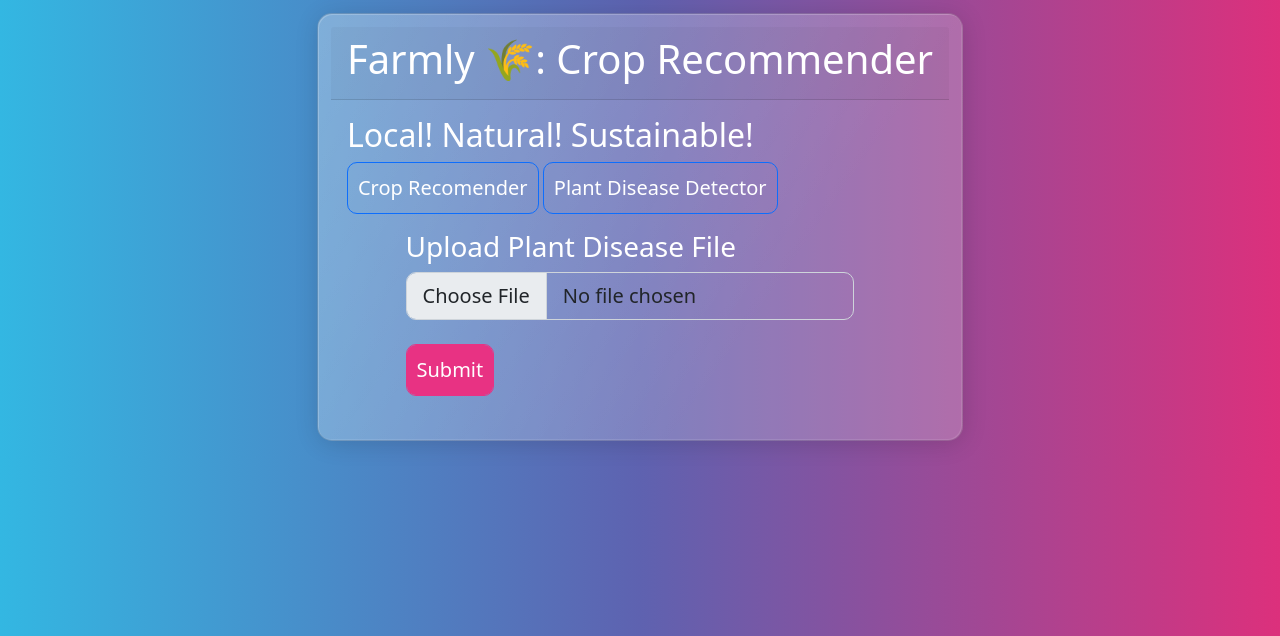
After one commit to Agnij-Moitra/farmly, a Flask app: page /Disease-Detection in a window 1280 px wide. The commit adds this page. Shown: the top 636 px of the page. Run offline with Flask 2, Linux system fonts and the light colour scheme; parts of the project's set-up code (start-up, migrations or seed data) failed here and were passed over.

Commit message:
make nav bar and disease detection template

```diff
--- a/app.py
+++ b/app.py
@@ -29,6 +29,23 @@ def index():
         return render_template("./out.html", crop=crop, n=n, p=p, k=k)
     return render_template("./index.html")
 
+@app.route("/Disease-Detection", methods=["GET", "POST"])
+def disease_detection():
+    # if request.method == "POST":
+    #     temp = float(request.form.get("temperature"))
+    #     hum = float(request.form.get("humidity"))
+    #     ph = float(request.form.get("ph"))
+    #     rain = float(request.form.get("rainfall"))
+    #     pred = recommend(temp, hum, ph, rain)
+    #     crop = pred[0].capitalize()
+    #     n = pred[1][0]
+    #     p = pred[1][1]
+    #     k = pred[1][2]
+
+    #     return render_template("./out.html", crop=crop, n=n, p=p, k=k)
+    # return render_template("./index.html")
+    return render_template("./Disease-Detection.html")
+
 
 def recommend(temp, hum, ph, rain):
     preds = list(model.predict([[temp, hum, ph, rain]])[0])
--- a/requirements.txt
+++ b/requirements.txt
@@ -3,3 +3,5 @@ Jinja2==3.0.1
 gunicorn==20.1.0
 scikit-learn==0.24.1
 pandas==1.2.5
+opencv-python==4.5.5.64
+selenium==4.1.3
--- a/static/styles.css
+++ b/static/styles.css
@@ -48,10 +48,11 @@ input::after {
   background: transparent;
   background-color: transparent;
 }
-.btn {
+/* .btn {
   display: inline-block;
   font-weight: 400;
   line-height: 1.5;
+  text-decoration-color: white;
   color: #fff;
   text-align: center;
   vertical-align: middle;
@@ -60,3 +61,7 @@ input::after {
   font-size: 1rem;
   border-radius: 15 px;
 }
+
+#btn {
+  color: white;
+} */
--- /dev/null
+++ b/templates/Disease-Detection.html
@@ -0,0 +1,33 @@
+{% extends "layout.html" %} {% block body %}
+<form
+  action="/Disease-Detection"
+  method="post"
+  class="bs-component"
+  style="margin-left: 10%"
+  enctype="multipart/form-data"
+>
+  <h3>Upload Plant Disease File</h3>
+    <input
+      class="form-control form-control-lg"
+      type="file"
+      name="plantDiseaseImg"
+      id="inputLarge"
+      style="
+        padding: 5 px;
+        background-color: transparent;
+        border-radius: 10px;
+        width: 85%;
+      "
+      .
+      accept=".txt, .pdf, .docx, .doc, .epub"
+    />
+    <br />
+    <button
+      type="submit"
+      class="btn btn-primary form-control form-control-lg"
+      style="padding: 10px; width: max-content; border-radius: 10px"
+    >
+    Submit
+  </div>
+</form>
+{% endblock %}
--- a/templates/index.html
+++ b/templates/index.html
@@ -62,7 +62,7 @@
     <button
       type="submit"
       class="btn btn-primary form-control form-control-lg"
-      style="padding: 10px; width: 120px; border-radius: 10px"
+      style="padding: 10px; width: max-content; border-radius: 10px"
     >
     Recommend
     </button>
--- a/templates/layout.html
+++ b/templates/layout.html
@@ -1,34 +1,52 @@
 <!DOCTYPE html>
 <html lang="en">
+
 <head>
-    <link
-      href="https://cdn.jsdelivr.net/npm/bootstrap@5.1.3/dist/css/bootstrap.min.css"
-      rel="stylesheet"
-      integrity="sha384-1BmE4kWBq78iYhFldvKuhfTAU6auU8tT94WrHftjDbrCEXSU1oBoqyl2QvZ6jIW3"
-      crossorigin="anonymous"
-    />
+  <link href="https://cdn.jsdelivr.net/npm/bootstrap@5.1.3/dist/css/bootstrap.min.css" rel="stylesheet"
+    integrity="sha384-1BmE4kWBq78iYhFldvKuhfTAU6auU8tT94WrHftjDbrCEXSU1oBoqyl2QvZ6jIW3" crossorigin="anonymous" />
   <link rel="stylesheet" href="../static/styles.css" />
   <meta charset="UTF-8" />
   <meta http-equiv="X-UA-Compatible" content="IE=edge" />
   <meta name="viewport" content="width=device-width, initial-scale=1.0" />
   <title>Farmly | Local Natural Sustainable</title>
   <link href="../static/favicon.ico" rel="icon" />
+
+
 </head>
+
 <body>
-    <div
-      class="card text-white bg-secondary mb-3"
-      style="
+  <div class="card text-white bg-secondary mb-3" style="
         max-width: fit-content;
         justify-content: center;
         align-self: center;
         margin: auto;
-      "
-    >
-      <div class="card-header"><h1>Farmly 🌾: Crop Recommender</h1></div>
+        margin-top: 1%;
+        margin-bottom: 2%;
+      ">
+
+    <div class="card-header">
+      <h1>Farmly 🌾: Crop Recommender</h1>
+    </div>
     <div class="card-body">
-        <h5 class="card-title">Local! Natural! Sustainable!</h5>
+      <h2 class="card-title">Local! Natural! Sustainable!</h2>
+      <span>
+        <button type="submit" id="btn" class="btn btn-outline-primary form-control form-control-lg"
+          style="padding: 10px; width: max-content; border-radius: 10px;">
+          <a href="/" style="color: white; text-decoration: none;">Crop Recomender</a>
+
+        </button>
+      </span>
+      <span> <button type="submit" id="btn" class="btn btn-outline-primary  form-control form-control-lg"
+          style="padding: 10px; width: max-content; border-radius: 10px;">
+          <a href="/Disease-Detection" style="color: white; text-decoration: none;">Plant Disease Detector</a>
+
+        </button></span>
+
+
       <p class="card-text">{% block body %}{% endblock %}</p>
     </div>
+
   </div>
 </body>
+
 </html>
```
Also changed, not shown: supplementary.py (added, +54 -0 lines), healthy.png (added), 2 other files. Lines whose indentation alone changed are shown as unchanged.
